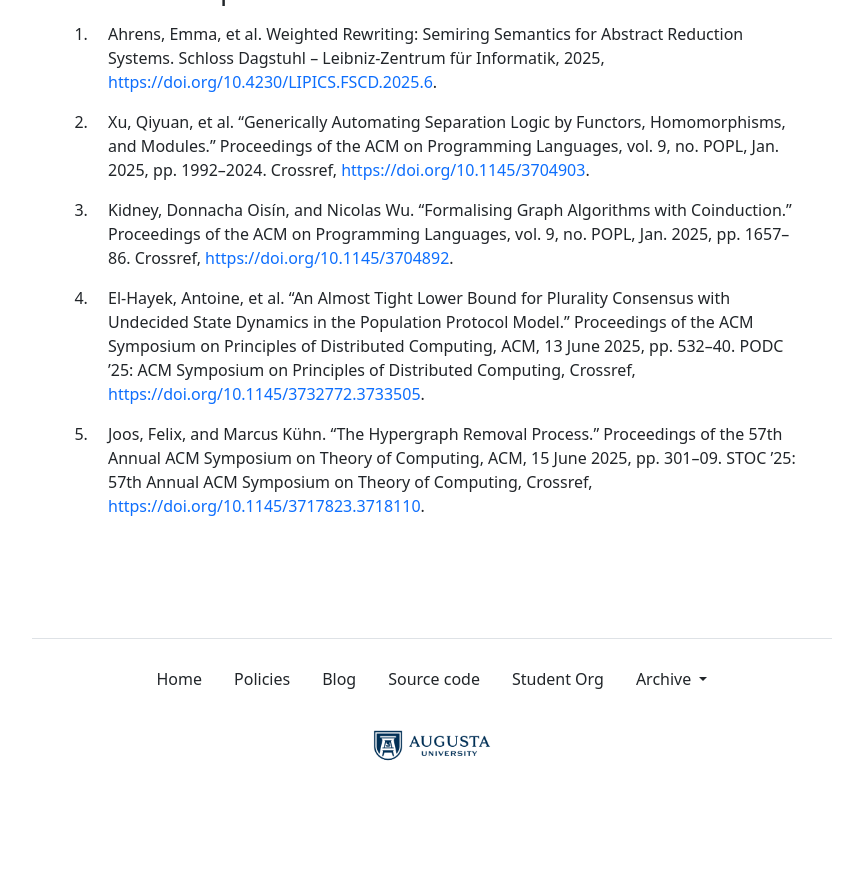
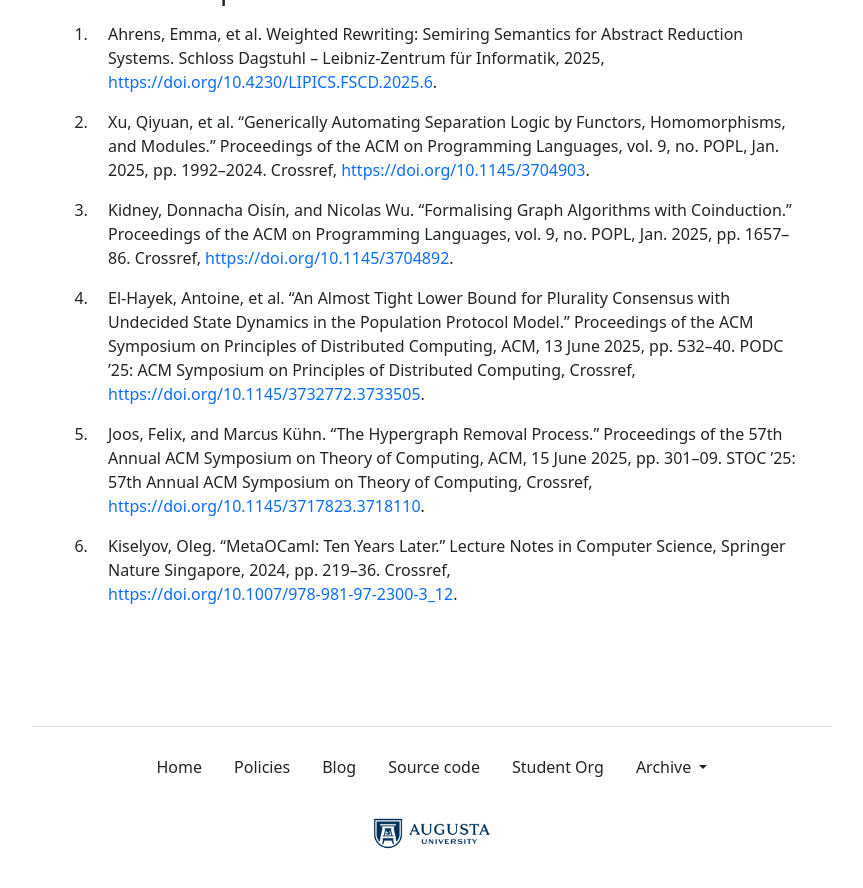
Before and after one commit to the-au-forml-lab/plgroup, a Jekyll site: the page built from docs/index.md, in a window 1280 px wide and 900 px high, scrolled down 1677 px. Shown: the top 888 px of the window, without its empty margins (208-1071 px from the left). Built offline with Jekyll 4.4.1, drawn with Linux system fonts in a browser that asks for light colours; before the commit the page ends 2489 px from its top, so only the background shows below that; some of the changed text lies outside the part shown.

Commit message:
[create-pull-request] automated change

```diff
--- a/data/history.txt
+++ b/data/history.txt
@@ -52,3 +52,4 @@
 10.1145/3704892
 10.1145/3732772.3733505
 10.1145/3717823.3718110
+10.1007/978-981-97-2300-3_12
--- a/docs/index.md
+++ b/docs/index.md
@@ -36,7 +36,7 @@ organization.
 | 4.  | September 12 | Formalising Graph Algorithms with Coinduction.    | UH227 (Fishbowl) |
 | 5.  | September 19 | An Almost Tight Lower Bound for Plurality Consensus with Undecided State Dynamics in the Population Protocol Model.    | UH227 (Fishbowl) |
 | 6.  | September 26 | The Hypergraph Removal Process.    | UH227 (Fishbowl) |
-| 7.  | October 3    | Paper 06 discussion    | UH227 (Fishbowl) |
+| 7.  | October 3    | MetaOCaml: Ten Years Later - System Description.    | UH227 (Fishbowl) |
 | 8.  | October 10   | _Fall pause_           |                  |
 | 9.  | October 17   | Paper 07 discussion    | UH227 (Fishbowl) |
 | 10. | October 24   | Paper 08 discussion    | UH227 (Fishbowl) |
--- a/docs/papers.md
+++ b/docs/papers.md
@@ -3,3 +3,4 @@
 1. Kidney, Donnacha Oisín, and Nicolas Wu. “Formalising Graph Algorithms with Coinduction.” Proceedings of the ACM on Programming Languages, vol. 9, no. POPL, Jan. 2025, pp. 1657–86. Crossref, <https://doi.org/10.1145/3704892>.
 1. El-Hayek, Antoine, et al. “An Almost Tight Lower Bound for Plurality Consensus with Undecided State Dynamics in the Population Protocol Model.” Proceedings of the ACM Symposium on Principles of Distributed Computing, ACM, 13 June 2025, pp. 532–40. PODC ’25: ACM Symposium on Principles of Distributed Computing, Crossref, <https://doi.org/10.1145/3732772.3733505>.
 1. Joos, Felix, and Marcus Kühn. “The Hypergraph Removal Process.” Proceedings of the 57th Annual ACM Symposium on Theory of Computing, ACM, 15 June 2025, pp. 301–09. STOC ’25: 57th Annual ACM Symposium on Theory of Computing, Crossref, <https://doi.org/10.1145/3717823.3718110>.
+1. Kiselyov, Oleg. “MetaOCaml: Ten Years Later.” Lecture Notes in Computer Science, Springer Nature Singapore, 2024, pp. 219–36. Crossref, <https://doi.org/10.1007/978-981-97-2300-3_12>.
```
